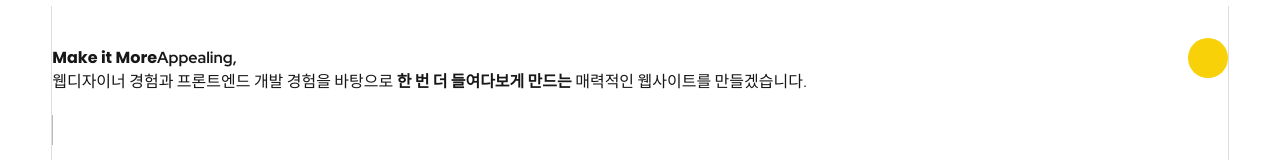
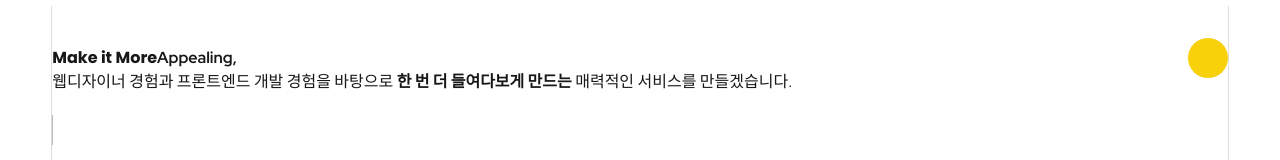
Before and after one commit to skykwon1004/portfolio_design, a React (Vite) app: page / in a window 1280 px wide. Shown: the part 237-397 px from the top of the page. Built offline with nearby package versions, Linux system fonts and the light colour scheme; a web font is replaced by a local one.

Commit message:
docs: intro title 수정

```diff
--- a/src/components/Intro.tsx
+++ b/src/components/Intro.tsx
@@ -34,7 +34,7 @@ const Intro = () => {
               <p className="font-light text-xl max-md:text-base text-center max-w-screen-sm">
                 웹디자이너 경험과 프론트엔드 개발 경험을 바탕으로{" "}
                 <b className="font-semibold">한 번 더 들여다보게 만드는</b>{" "}
-                매력적인 웹사이트를 만들겠습니다.
+                매력적인 서비스를 만들겠습니다.
               </p>
             </div>
           </div>
```
